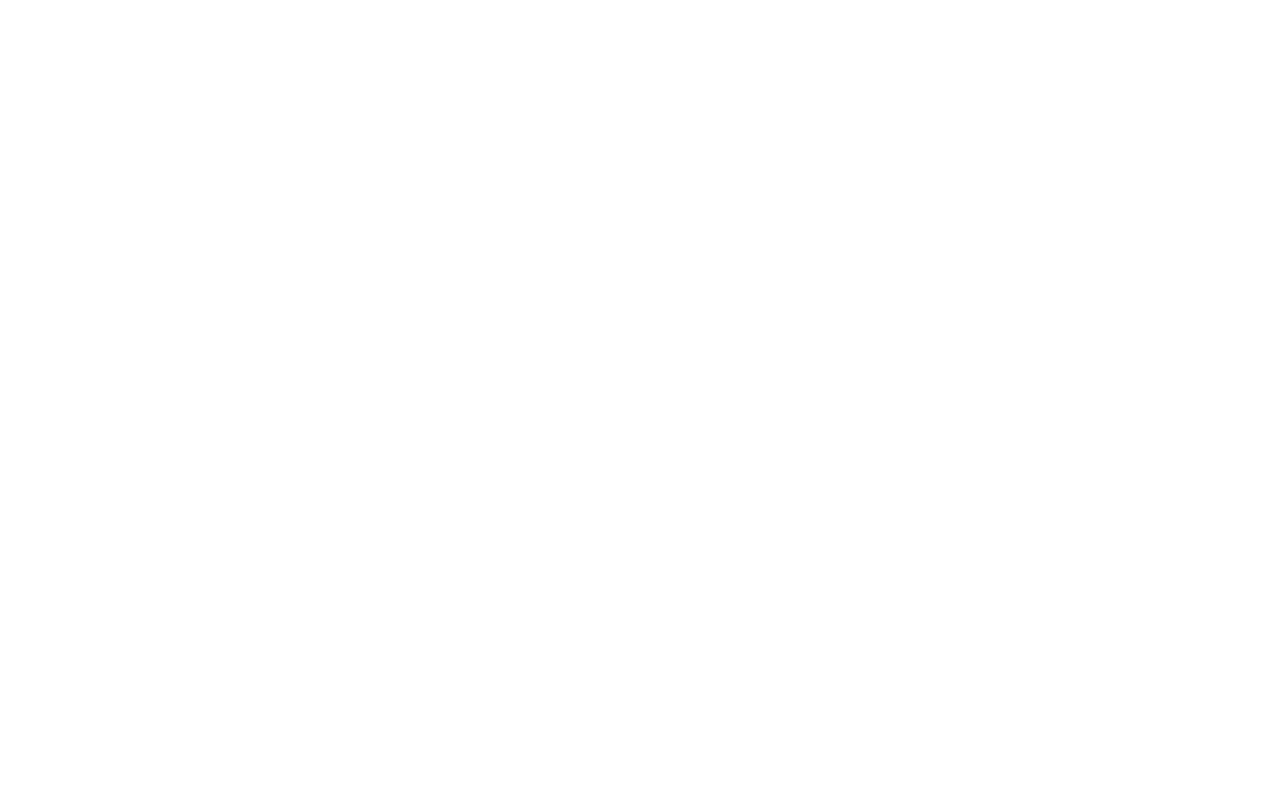
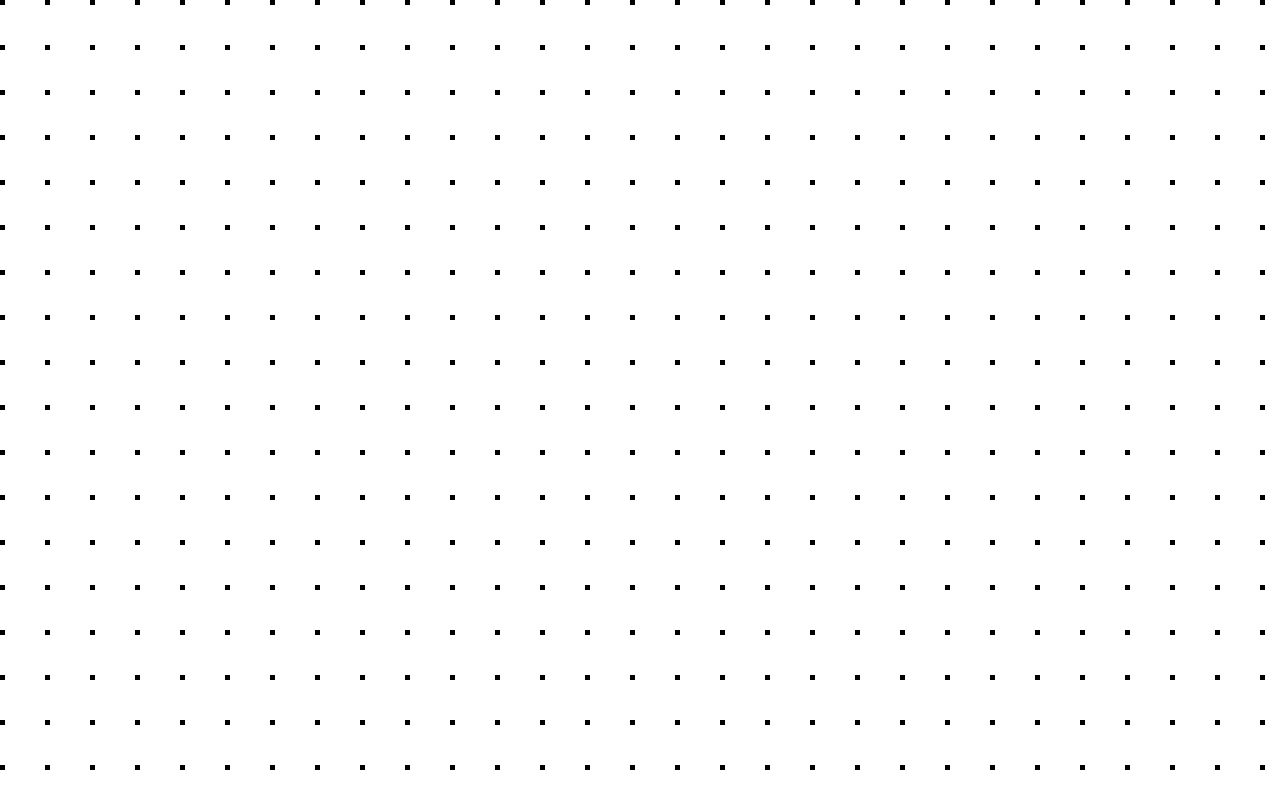
Before and after one commit to psyGamer/logic-sim, a React (Create React App) app: page / in a window 1280 px wide. Built offline with nearby package versions, Linux system fonts and the light colour scheme.

Commit message:
Added zoom support to `Canvas`

```diff
--- a/src/App.tsx
+++ b/src/App.tsx
@@ -34,8 +34,8 @@
 				...camera,
 			}
 
-			const movementSpeed = 100;
-			const zoomSpeed = 0.5;
+			const movementSpeed = 10;
+			const zoomSpeed = 0.1;
 
 			switch (event.key) {
 				case 'ArrowUp':
@@ -76,8 +76,8 @@
 		<Board
 			camera={camera}
 
-			tileSize={20}
-			tileSpacing={60}
+			tileSize={5}
+			tileSpacing={40}
 		/>
 	);
 };
--- a/src/components/Board.tsx
+++ b/src/components/Board.tsx
@@ -18,6 +18,7 @@
 		<Canvas
 			width={camera.width}
 			height={camera.height}
+			zoom={camera.zoom}
 
 			components={[
 				new BackgroundComponent(camera, tileSize, tileSpacing),
--- a/src/components/Canvas.tsx
+++ b/src/components/Canvas.tsx
@@ -5,33 +5,53 @@
 interface Props {
 	width: number;
 	height: number;
+	zoom: number;
 
 	components?: CanvasComponent[];
 };
 
-const Canvas: React.FC<Props> = ({ width, height, components }) => {
+const Canvas: React.FC<Props> = ({ width, height, zoom, components }) => {
 	const canvasRef = useRef<HTMLCanvasElement>(null);
-
-	const canvas = canvasRef.current;
-	const context = canvas?.getContext('2d');
 
 	const draw = useCallback((context: CanvasRenderingContext2D) => {
 		context.clearRect(0, 0, context.canvas.width, context.canvas.height);
 
 		if (components)
-			components.forEach(component => component.draw(context));
-	}, [components]);
+			components.forEach(component => component.draw(context, zoom));
+	}, [components, zoom]);
 
 	useEffect(() => {
+		const canvas = canvasRef.current;
+		const context = canvas?.getContext('2d');
+
 		if (!canvas || !context)
 			return;
 
+		context.scale(zoom, zoom);
+
 		draw(context);
-	}, [canvas, context, draw]);
+
+		return () => {
+			context.scale(1 / zoom, 1 / zoom);
+		}
+	}, [zoom, draw]);
 
 	return (
-		<div style={{ width: '100vw', height: '100vh', overflow: 'hidden' }}>
-			<canvas ref={canvasRef} width={width} height={height}></canvas>
+		<div style={{
+			width: '100vw',
+			height: '100vh',
+			overflow: 'hidden'
+		}}>
+			<canvas
+				ref={canvasRef}
+
+				width={width}
+				height={height}
+
+				style={{
+					width: width,
+					height: height
+				}} />
 		</div>
 	);
 };
--- a/src/types/CanvasComponent.ts
+++ b/src/types/CanvasComponent.ts
@@ -1,3 +1,3 @@
 export default abstract class CanvasComponent {
-	public abstract draw(context: CanvasRenderingContext2D): void;
+	public abstract draw(context: CanvasRenderingContext2D, zoom: number): void;
 }
```
